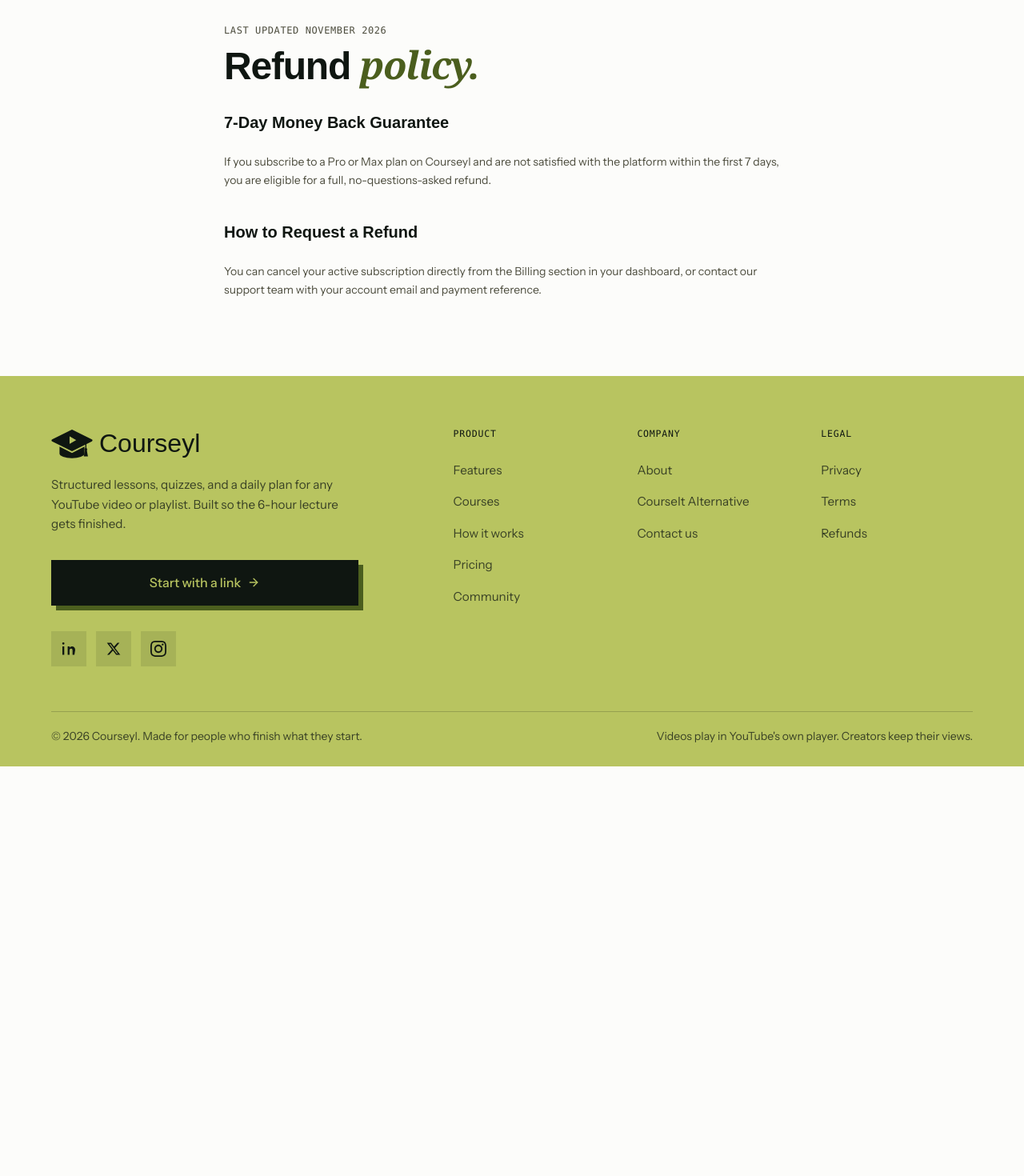
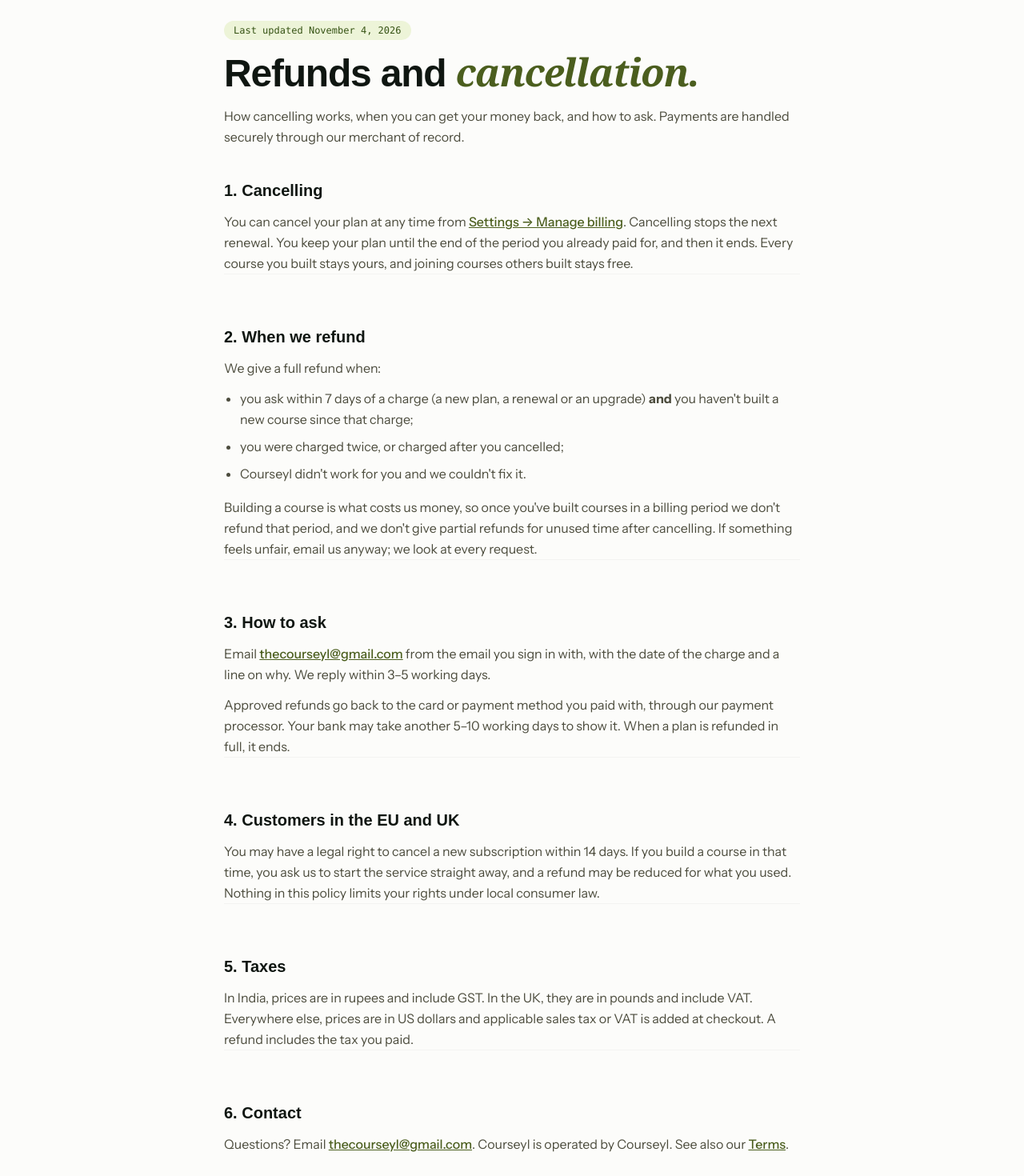
Before and after one commit to abcd-90/Courseyl, a Next.js app: page /refunds in a window 1280 px wide. Shown: the part 120-1590 px from the top of the page at 80% size. Before the commit the page ends 1078 px from the top, so only its background shows below. Built offline with nearby package versions, Linux system fonts and the light colour scheme; no server answers; the database is empty; a web font is replaced by a local one.

Commit message:
Expand refunds page with full comprehensive policy matching reference layout and structure

```diff
--- a/src/app/refunds/page.tsx
+++ b/src/app/refunds/page.tsx
@@ -1,32 +1,119 @@
 import React from "react";
+import Link from "next/link";
+import type { Metadata } from "next";
 import { MarketingNavbar } from "@/components/MarketingNavbar";
 import { CourseItFooter } from "@/components/CourseItFooter";
 
 export const revalidate = 3600;
+
+export const metadata: Metadata = {
+  title: "Refunds and Cancellation Policy — Courseyl",
+  description:
+    "How cancelling works, when you can get your money back, and how to ask. Clear, fair terms for Courseyl learners.",
+  alternates: {
+    canonical: "https://www.courseyl.online/refunds",
+  },
+};
 
 export default function RefundsPage() {
   return (
     <div className="min-h-screen flex flex-col bg-paper text-ink">
       <MarketingNavbar />
 
-      <main className="flex-1 max-w-3xl mx-auto px-6 pt-36 pb-24">
-        <span className="text-xs font-mono uppercase tracking-wider text-ink-soft">Last updated November 2026</span>
-        <h1 className="text-4xl sm:text-5xl font-display font-bold text-ink tracking-tight mt-2">
-          Refund <em className="italic text-moss font-serif">policy.</em>
+      <main className="flex-1 max-w-3xl mx-auto px-6 pt-36 pb-24 w-full">
+        <span className="inline-block text-xs font-mono font-medium px-3 py-1 rounded-full bg-[#edf4d8] text-[#365314] dark:bg-[#1f2b1d] dark:text-[#a3b86c] mb-3">
+          Last updated November 4, 2026
+        </span>
+
+        <h1 className="text-4xl sm:text-5xl font-display font-bold text-ink tracking-tight mt-1">
+          Refunds and <em className="italic text-moss font-serif">cancellation.</em>
         </h1>
 
-        <div className="mt-8 space-y-6 text-sm text-ink-soft leading-relaxed">
-          <h2 className="text-xl font-display font-semibold text-ink">7-Day Money Back Guarantee</h2>
-          <p>
-            If you subscribe to a Pro or Max plan on Courseyl and are not satisfied with the platform within
-            the first 7 days, you are eligible for a full, no-questions-asked refund.
-          </p>
+        <p className="mt-4 text-base text-ink-soft leading-relaxed">
+          How cancelling works, when you can get your money back, and how to ask. Payments are handled securely through our merchant of record.
+        </p>
 
-          <h2 className="text-xl font-display font-semibold text-ink pt-4">How to Request a Refund</h2>
-          <p>
-            You can cancel your active subscription directly from the Billing section in your dashboard, or contact
-            our support team with your account email and payment reference.
-          </p>
+        <div className="mt-10 space-y-8 divide-y divide-line/40 dark:divide-white/10">
+          {/* 1. Cancelling */}
+          <section className="space-y-3">
+            <h2 className="text-xl font-display font-semibold text-ink">1. Cancelling</h2>
+            <p className="text-ink-soft text-base leading-relaxed">
+              You can cancel your plan at any time from{" "}
+              <Link href="/settings" prefetch={true} className="text-moss underline font-medium hover:text-moss-dark">
+                Settings &rarr; Manage billing
+              </Link>
+              . Cancelling stops the next renewal. You keep your plan until the end of the period you already paid for, and then it ends. Every course you built stays yours, and joining courses others built stays free.
+            </p>
+          </section>
+
+          {/* 2. When we refund */}
+          <section className="space-y-3 pt-8">
+            <h2 className="text-xl font-display font-semibold text-ink">2. When we refund</h2>
+            <p className="text-ink-soft text-base leading-relaxed">
+              We give a full refund when:
+            </p>
+            <ul className="list-disc pl-5 space-y-2 text-ink-soft text-base leading-relaxed">
+              <li>
+                you ask within 7 days of a charge (a new plan, a renewal or an upgrade) <strong>and</strong> you haven&apos;t built a new course since that charge;
+              </li>
+              <li>
+                you were charged twice, or charged after you cancelled;
+              </li>
+              <li>
+                Courseyl didn&apos;t work for you and we couldn&apos;t fix it.
+              </li>
+            </ul>
+            <p className="text-ink-soft text-base leading-relaxed pt-1">
+              Building a course is what costs us money, so once you&apos;ve built courses in a billing period we don&apos;t refund that period, and we don&apos;t give partial refunds for unused time after cancelling. If something feels unfair, email us anyway; we look at every request.
+            </p>
+          </section>
+
+          {/* 3. How to ask */}
+          <section className="space-y-3 pt-8">
+            <h2 className="text-xl font-display font-semibold text-ink">3. How to ask</h2>
+            <p className="text-ink-soft text-base leading-relaxed">
+              Email{" "}
+              <a href="mailto:thecourseyl@gmail.com" className="text-moss underline font-medium hover:text-moss-dark">
+                thecourseyl@gmail.com
+              </a>{" "}
+              from the email you sign in with, with the date of the charge and a line on why. We reply within 3–5 working days.
+            </p>
+            <p className="text-ink-soft text-base leading-relaxed">
+              Approved refunds go back to the card or payment method you paid with, through our payment processor. Your bank may take another 5–10 working days to show it. When a plan is refunded in full, it ends.
+            </p>
+          </section>
+
+          {/* 4. Customers in the EU and UK */}
+          <section className="space-y-3 pt-8">
+            <h2 className="text-xl font-display font-semibold text-ink">4. Customers in the EU and UK</h2>
+            <p className="text-ink-soft text-base leading-relaxed">
+              You may have a legal right to cancel a new subscription within 14 days. If you build a course in that time, you ask us to start the service straight away, and a refund may be reduced for what you used. Nothing in this policy limits your rights under local consumer law.
+            </p>
+          </section>
+
+          {/* 5. Taxes */}
+          <section className="space-y-3 pt-8">
+            <h2 className="text-xl font-display font-semibold text-ink">5. Taxes</h2>
+            <p className="text-ink-soft text-base leading-relaxed">
+              In India, prices are in rupees and include GST. In the UK, they are in pounds and include VAT. Everywhere else, prices are in US dollars and applicable sales tax or VAT is added at checkout. A refund includes the tax you paid.
+            </p>
+          </section>
+
+          {/* 6. Contact */}
+          <section className="space-y-3 pt-8">
+            <h2 className="text-xl font-display font-semibold text-ink">6. Contact</h2>
+            <p className="text-ink-soft text-base leading-relaxed">
+              Questions? Email{" "}
+              <a href="mailto:thecourseyl@gmail.com" className="text-moss underline font-medium hover:text-moss-dark">
+                thecourseyl@gmail.com
+              </a>
+              . Courseyl is operated by Courseyl. See also our{" "}
+              <Link href="/terms" prefetch={true} className="text-moss underline font-medium hover:text-moss-dark">
+                Terms
+              </Link>
+              .
+            </p>
+          </section>
         </div>
       </main>
 
```
